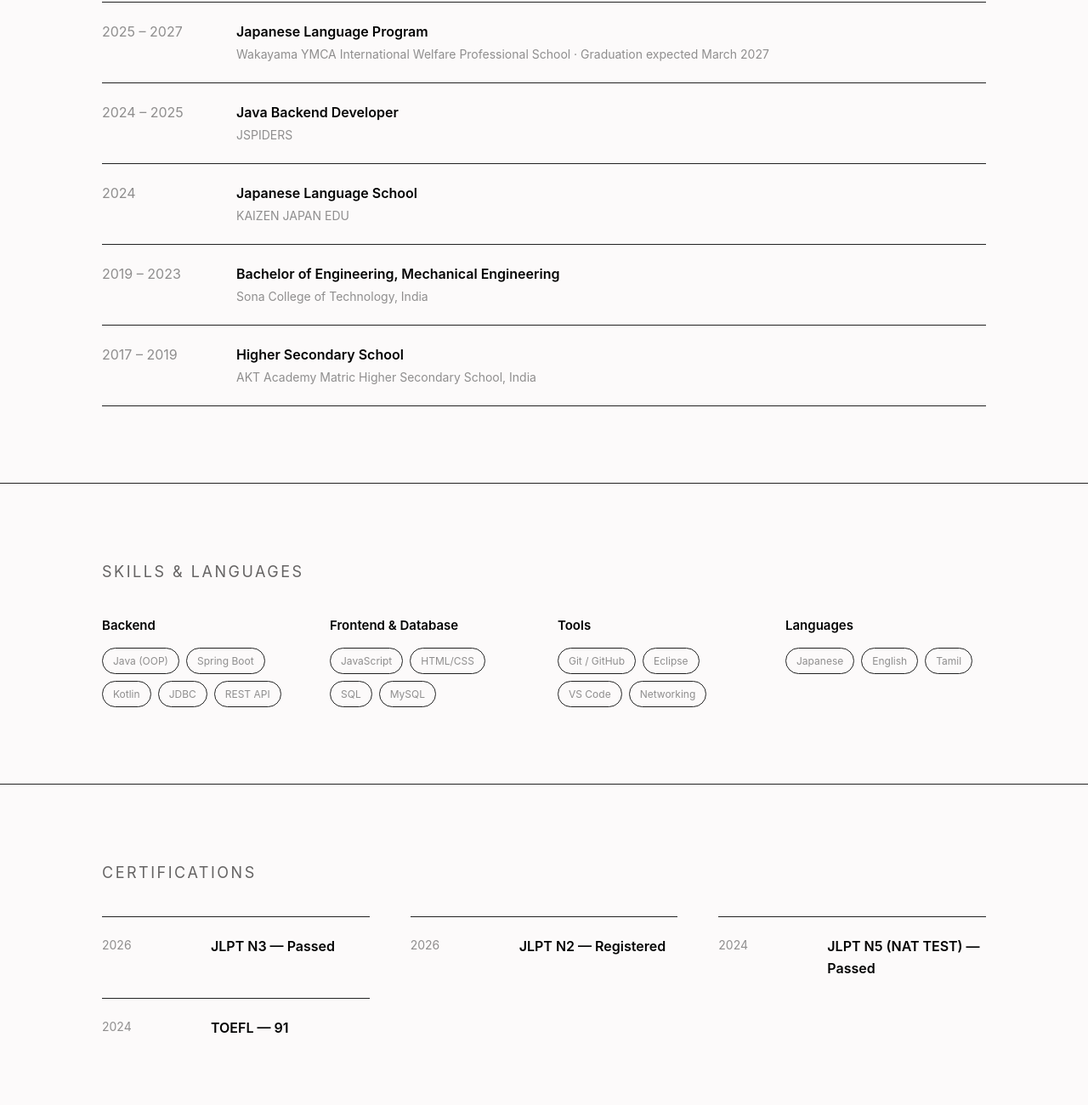
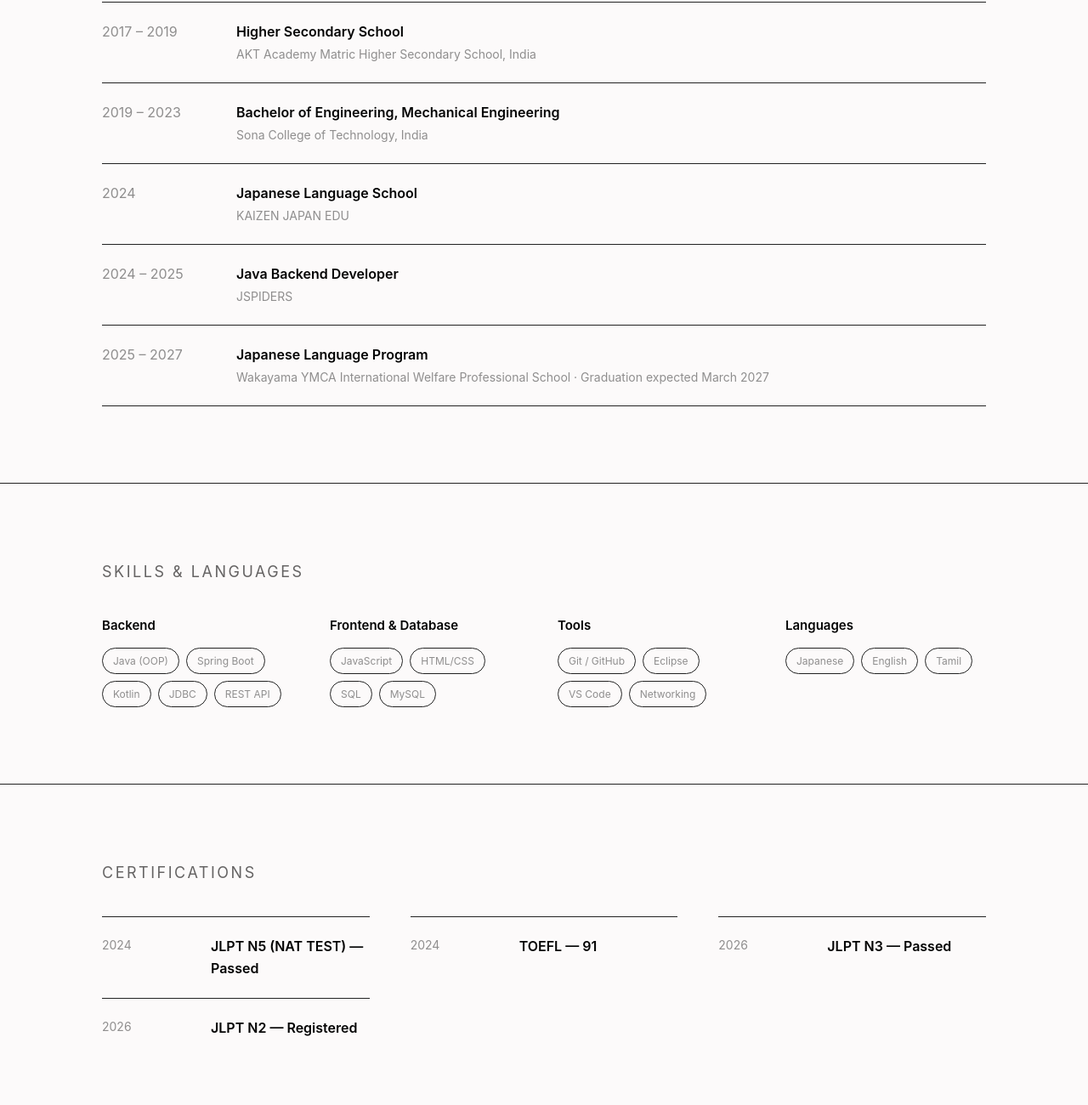
Before and after one commit to Gokuldeveloper7/PoRtFoLiO-, a plain HTML site: page index.html in a window 1280 px wide. Shown: the part 1940-3240 px from the top of the page at 85% size. Drawn offline with Linux system fonts and the light colour scheme.

Commit message:
Refactor experience and certifications sections in HTML

```diff
--- a/index.html
+++ b/index.html
@@ -126,30 +126,61 @@
     </div>
   </section>
 
+
 <section id="experience" style="padding:90px 0;border-bottom:1px solid #222222;">
   <div style="max-width:1040px;margin:0 auto;padding:0 24px;">
-      <p style="font-size:12px;text-transform:uppercase;letter-spacing:0.14em;color:#656363;font-size: large;margin:0 0 36px;">Experience & Education</p>
+
+    <p style="font-size:large;text-transform:uppercase;letter-spacing:0.14em;color:#656363;margin:0 0 36px;">
+      Experience & Education
+    </p>
+
     <div style="border-bottom:1px solid #222222;">
+
+      <!-- 2017 – 2019 -->
       <div style="display:flex;flex-wrap:wrap;gap:6px 18px;padding:22px 0;border-top:1px solid #222222;">
-          <span style="flex:0 0 140px;font-size:14px;color:#8f8e8e;font-size: medium;">2025 – 2027</span>
-          <div style="flex:1 1 260px;"><h4 style="font-size:16px;font-weight:600;margin:0;">Japanese Language Program</h4><p style="font-size:14px;color:#8f8e8e;margin:2px 0 0;">Wakayama YMCA International Welfare Professional School · Graduation expected March 2027</p></div>
+        <span style="flex:0 0 140px;font-size:medium;color:#8f8e8e;">2017 – 2019</span>
+        <div style="flex:1 1 260px;">
+          <h4 style="font-size:16px;font-weight:600;margin:0;">Higher Secondary School</h4>
+          <p style="font-size:14px;color:#8f8e8e;margin:2px 0 0;">AKT Academy Matric Higher Secondary School, India</p>
         </div>
+      </div>
+
+      <!-- 2019 – 2023 -->
       <div style="display:flex;flex-wrap:wrap;gap:6px 18px;padding:22px 0;border-top:1px solid #222222;">
-          <span style="flex:0 0 140px;font-size:14px;color:#8f8e8e;font-size: medium;">2024 – 2025</span>
-          <div style="flex:1 1 260px;"><h4 style="font-size:16px;font-weight:600;margin:0;">Java Backend Developer </h4><p style="font-size:14px;color:#8f8e8e;margin:2px 0 0;">JSPIDERS</p></div>
+        <span style="flex:0 0 140px;font-size:medium;color:#8f8e8e;">2019 – 2023</span>
+        <div style="flex:1 1 260px;">
+          <h4 style="font-size:16px;font-weight:600;margin:0;">Bachelor of Engineering, Mechanical Engineering</h4>
+          <p style="font-size:14px;color:#8f8e8e;margin:2px 0 0;">Sona College of Technology, India</p>
         </div>
+      </div>
+
+      <!-- 2024 -->
       <div style="display:flex;flex-wrap:wrap;gap:6px 18px;padding:22px 0;border-top:1px solid #222222;">
-          <span style="flex:0 0 140px;font-size:14px;color:#8f8e8e;font-size: medium;">2024</span>
-          <div style="flex:1 1 260px;"><h4 style="font-size:16px;font-weight:600;margin:0;">Japanese Language School</h4><p style="font-size:14px;color:#8f8e8e;margin:2px 0 0;">KAIZEN JAPAN EDU</p></div>
+        <span style="flex:0 0 140px;font-size:medium;color:#8f8e8e;">2024</span>
+        <div style="flex:1 1 260px;">
+          <h4 style="font-size:16px;font-weight:600;margin:0;">Japanese Language School</h4>
+          <p style="font-size:14px;color:#8f8e8e;margin:2px 0 0;">KAIZEN JAPAN EDU</p>
         </div>
+      </div>
+
+      <!-- 2024 – 2025 -->
       <div style="display:flex;flex-wrap:wrap;gap:6px 18px;padding:22px 0;border-top:1px solid #222222;">
-          <span style="flex:0 0 140px;font-size:14px;color:#8f8e8e;font-size: medium;">2019 – 2023</span>
-          <div style="flex:1 1 260px;"><h4 style="font-size:16px;font-weight:600;margin:0;">Bachelor of Engineering, Mechanical Engineering</h4><p style="font-size:14px;color:#8f8e8e;margin:2px 0 0;">Sona College of Technology, India</p></div>
+        <span style="flex:0 0 140px;font-size:medium;color:#8f8e8e;">2024 – 2025</span>
+        <div style="flex:1 1 260px;">
+          <h4 style="font-size:16px;font-weight:600;margin:0;">Java Backend Developer</h4>
+          <p style="font-size:14px;color:#8f8e8e;margin:2px 0 0;">JSPIDERS</p>
         </div>
+      </div>
+
+      <!-- 2025 – 2027 -->
       <div style="display:flex;flex-wrap:wrap;gap:6px 18px;padding:22px 0;border-top:1px solid #222222;">
-          <span style="flex:0 0 140px;font-size:14px;color:#8f8e8e;font-size: medium;">2017 – 2019</span>
-          <div style="flex:1 1 260px;"><h4 style="font-size:16px;font-weight:600;margin:0;">Higher Secondary School</h4><p style="font-size:14px;color:#8f8e8e;margin:2px 0 0;">AKT Academy Matric Higher Secondary School, India</p></div>
+        <span style="flex:0 0 140px;font-size:medium;color:#8f8e8e;">2025 – 2027</span>
+        <div style="flex:1 1 260px;">
+          <h4 style="font-size:16px;font-weight:600;margin:0;">Japanese Language Program</h4>
+          <p style="font-size:14px;color:#8f8e8e;margin:2px 0 0;">Wakayama YMCA International Welfare Professional School · Graduation expected March 2027</p>
         </div>
+      </div>
+
     </div>
   </div>
 </section>
@@ -198,17 +229,42 @@
     </div>
   </section>
 
+
 <section id="certifications" style="padding:90px 0;border-bottom:1px solid #222222;">
   <div style="max-width:1040px;margin:0 auto;padding:0 24px;">
-      <p style="font-size:12px;text-transform:uppercase;letter-spacing:0.14em;color:#656363;font-size: large;margin:0 0 36px;">Certifications</p>
+
+    <p style="font-size:large;text-transform:uppercase;letter-spacing:0.14em;color:#656363;margin:0 0 36px;">
+      Certifications
+    </p>
+
     <div style="display:grid;grid-template-columns:repeat(auto-fit,minmax(300px,1fr));gap:0 48px;">
-        <div style="display:flex;gap:18px;padding:22px 0;border-top:1px solid #222222;"><span style="flex:0 0 110px;font-size:14px;color:#8f8e8e;">2026</span><h4 style="font-size:16px;font-weight:600;margin:0;">JLPT N3 — Passed</h4></div>
-        <div style="display:flex;gap:18px;padding:22px 0;border-top:1px solid #222222;"><span style="flex:0 0 110px;font-size:14px;color:#8f8e8e;">2026</span><h4 style="font-size:16px;font-weight:600;margin:0;">JLPT N2 — Registered</h4></div>
-        <div style="display:flex;gap:18px;padding:22px 0;border-top:1px solid #222222;"><span style="flex:0 0 110px;font-size:14px;color:#8f8e8e;">2024</span><h4 style="font-size:16px;font-weight:600;margin:0;">JLPT N5 (NAT TEST) — Passed</h4></div>
-        <div style="display:flex;gap:18px;padding:22px 0;border-top:1px solid #222222;"><span style="flex:0 0 110px;font-size:14px;color:#8f8e8e;">2024</span><h4 style="font-size:16px;font-weight:600;margin:0;">TOEFL — 91</h4></div>
+
+      <!-- 2024 -->
+      <div style="display:flex;gap:18px;padding:22px 0;border-top:1px solid #222222;">
+        <span style="flex:0 0 110px;font-size:14px;color:#8f8e8e;">2024</span>
+        <h4 style="font-size:16px;font-weight:600;margin:0;">JLPT N5 (NAT TEST) — Passed</h4>
+      </div>
+
+      <div style="display:flex;gap:18px;padding:22px 0;border-top:1px solid #222222;">
+        <span style="flex:0 0 110px;font-size:14px;color:#8f8e8e;">2024</span>
+        <h4 style="font-size:16px;font-weight:600;margin:0;">TOEFL — 91</h4>
+      </div>
+
+      <!-- 2026 -->
+      <div style="display:flex;gap:18px;padding:22px 0;border-top:1px solid #222222;">
+        <span style="flex:0 0 110px;font-size:14px;color:#8f8e8e;">2026</span>
+        <h4 style="font-size:16px;font-weight:600;margin:0;">JLPT N3 — Passed</h4>
+      </div>
+
+      <div style="display:flex;gap:18px;padding:22px 0;border-top:1px solid #222222;">
+        <span style="flex:0 0 110px;font-size:14px;color:#8f8e8e;">2026</span>
+        <h4 style="font-size:16px;font-weight:600;margin:0;">JLPT N2 — Registered</h4>
+      </div>
+
     </div>
   </div>
 </section>
+
 
   <!-- <section id="faq" style="padding:90px 0;border-bottom:1px solid #222222;">
     <div style="max-width:1040px;margin:0 auto;padding:0 24px;">
@@ -290,8 +346,8 @@
     var EMAIL = "gokuls2k01@gmail.com";
 
     // ===== LINE link =====
-    var lineLink = document.getElementById("line-link");
-    if (lineLink) lineLink.href = "https://line.me/ti/p/~" + LINE_ID;
+    // var lineLink = document.getElementById("line-link");
+    // if (lineLink) lineLink.href = "https://line.me/ti/p/~" + LINE_ID;
 
     // ===== Contact form: opens an email draft with the message filled in =====
     var contactForm = document.getElementById("contact-form");
```
Lines whose indentation alone changed are shown as unchanged.
